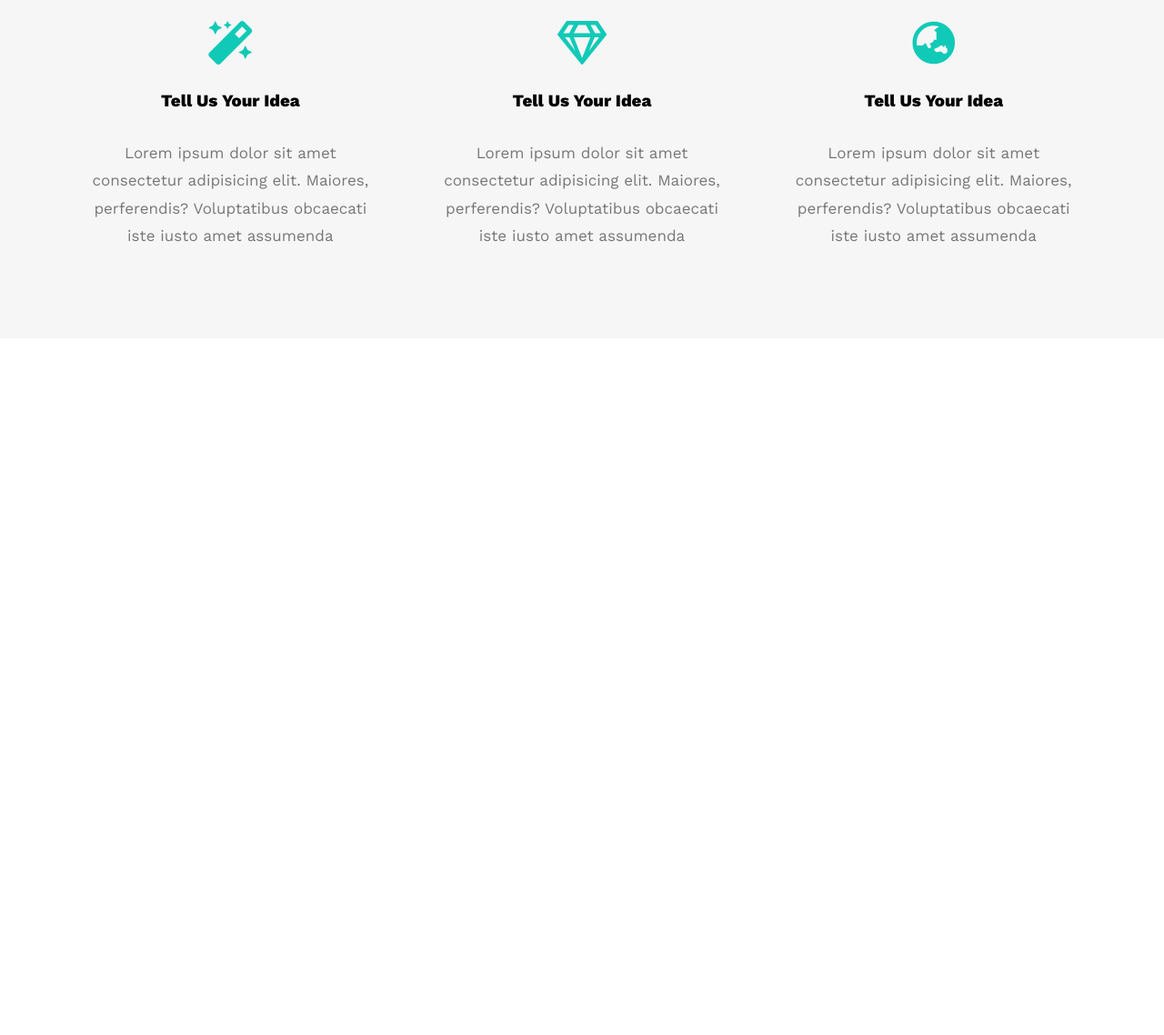
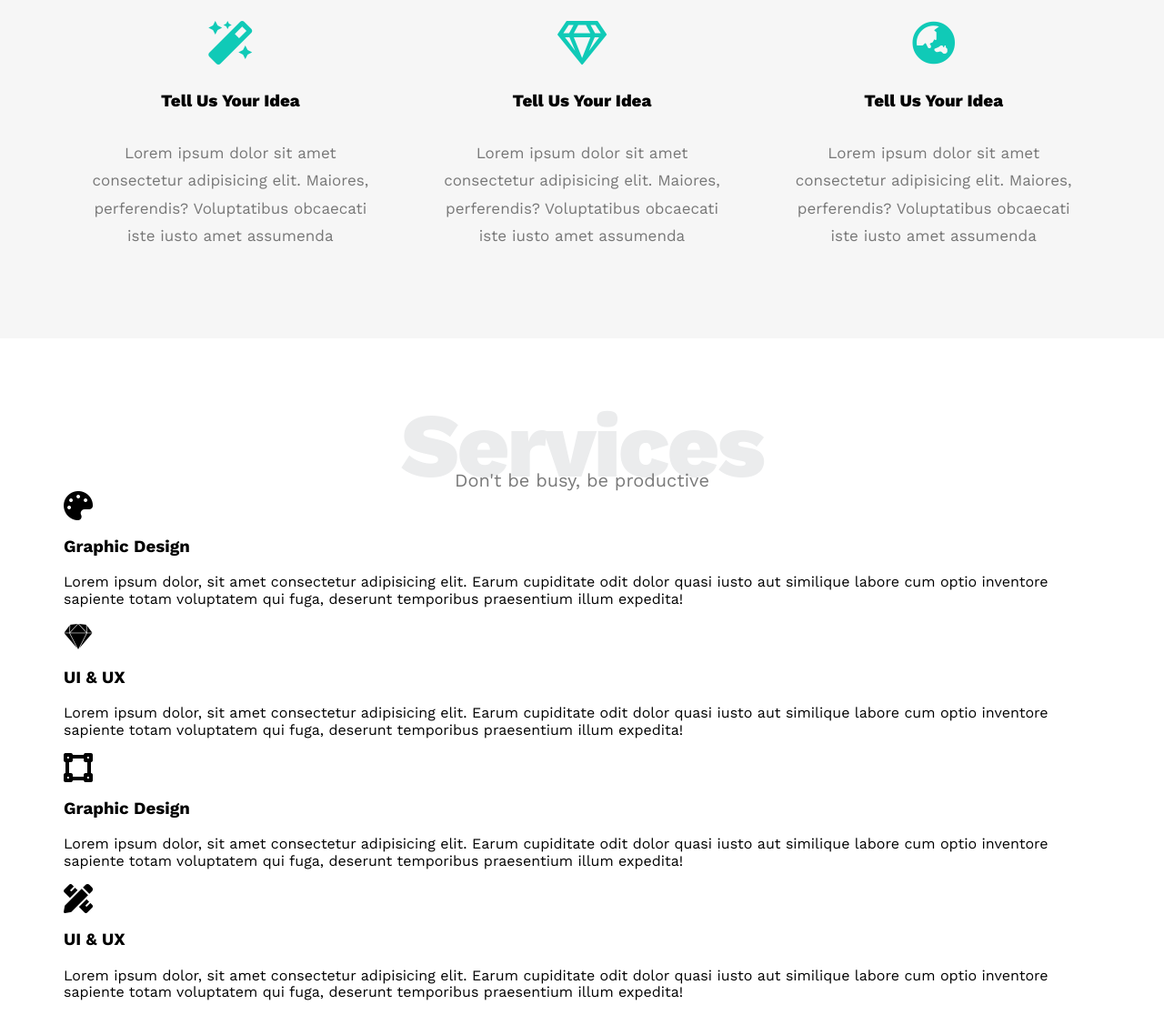
Before and after one commit to Khaled4ahen/Template-One, a plain HTML site: page index.html in a window 1280 px wide. Shown: the part 857-1995 px from the top of the page at 91% size. Before the commit the page ends 1229 px from the top, so only its background shows below. Drawn offline with nearby package versions, Linux system fonts and the light colour scheme.

Commit message:
Add Frist Half of Services Section

```diff
--- a/css/master.css
+++ b/css/master.css
@@ -38,6 +38,30 @@ body {
   }
 }
 /* End Global Rules */
+/* Start Components */
+.special-heading {
+  color: #ebeced;
+  font-size: 100px;
+  text-align: center;
+  font-weight: 800;
+  letter-spacing: -3px;
+  margin: 0;
+}
+.special-heading + p {
+  margin: -30px 0 0;
+  font-size: 20px;
+  text-align: center;
+  color: #797979;
+}
+@media (max-width: 767px) {
+  .special-heading {
+    font-size: 60px;
+  }
+  .special-heading + p {
+    margin-top: -20px;
+  }
+}
+/* End Components */
 /* Start Header */
 .header {
   padding: 20px;
@@ -168,3 +192,10 @@ body {
   font-size: 17px;
 }
 /* End Features */
+/* Start Services */
+.services {
+  padding-top: var(--main-padding);
+  padding-bottom: var(--main-padding);
+
+}
+/* End Services */
--- a/index.html
+++ b/index.html
@@ -65,5 +65,59 @@
       </div>
     </div>
     <!-- End Features -->
+    <!-- Start Services -->
+    <div class="services">
+      <div class="container">
+        <h2 class="special-heading">Services</h2>
+        <p>Don't be busy, be productive</p>
+        <div class="services-content">
+          <div class="col">
+            <!-- Start Service -->
+            <div class="service">
+              <i class="fas fa-palette fa-2x"></i>
+              <div class="text">
+                <h3>Graphic Design</h3>
+                <p>
+                  Lorem ipsum dolor, sit amet consectetur adipisicing elit. Earum cupiditate odit dolor quasi iusto aut similique labore cum optio inventore sapiente totam voluptatem qui fuga, deserunt temporibus praesentium illum expedita!
+                </p>
+              </div>
+            </div>
+            <div class="service">
+              <i class="fab fa-sketch fa-2x"></i>
+              <div class="text">
+                <h3>UI & UX</h3>
+                <p>
+                  Lorem ipsum dolor, sit amet consectetur adipisicing elit. Earum cupiditate odit dolor quasi iusto aut similique labore cum optio inventore sapiente totam voluptatem qui fuga, deserunt temporibus praesentium illum expedita!
+                </p>
+              </div>
+            </div>
+            <!-- End Service -->
+          </div>
+          <div class="col">
+            <!-- Start Service -->
+            <div class="service">
+              <i class="fas fa-vector-square fa-2x"></i>
+              <div class="text">
+                <h3>Graphic Design</h3>
+                <p>
+                  Lorem ipsum dolor, sit amet consectetur adipisicing elit. Earum cupiditate odit dolor quasi iusto aut similique labore cum optio inventore sapiente totam voluptatem qui fuga, deserunt temporibus praesentium illum expedita!
+                </p>
+              </div>
+            </div>
+            <div class="service">
+              <i class="fas fa-pencil-ruler fa-2x"></i>
+              <div class="text">
+                <h3>UI & UX</h3>
+                <p>
+                  Lorem ipsum dolor, sit amet consectetur adipisicing elit. Earum cupiditate odit dolor quasi iusto aut similique labore cum optio inventore sapiente totam voluptatem qui fuga, deserunt temporibus praesentium illum expedita!
+                </p>
+              </div>
+            </div>
+            <!-- End Service -->
+          </div>
+        </div>
+      </div>
+    </div>
+    <!-- End Services -->
   </body>
 </html>
```
